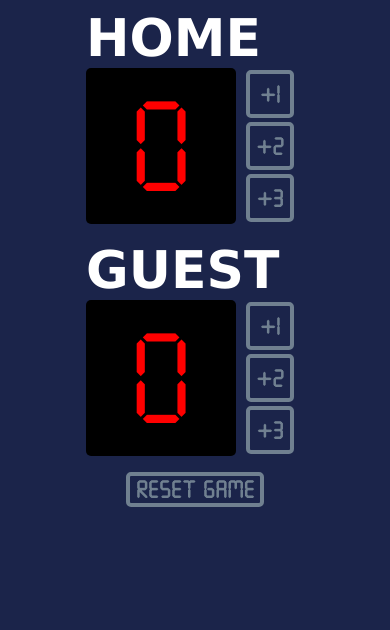
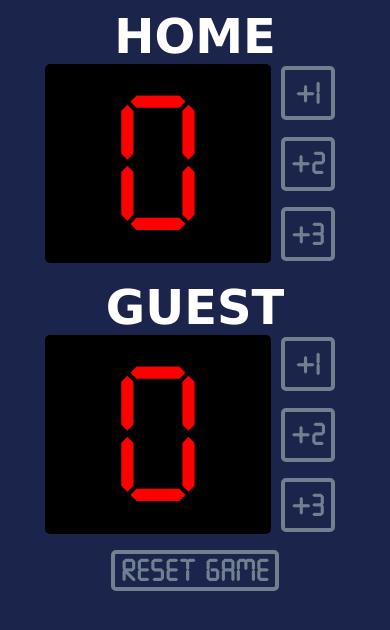
Before and after one commit to DownrangeBean/BasketballScoreBoard, a plain HTML site: page index.html in a window 390 px wide. Drawn offline with Linux system fonts and the light colour scheme.

Commit message:
Set root font size to 1px, added support for double density, updated all styles to make use of 1rem as 1 pixl, made everything relative, where applicable for better responsive design.

```diff
--- a/index.css
+++ b/index.css
@@ -3,19 +3,29 @@
     src: url("./fonts/Seven\ Segment.ttf") format('TrueType');
 }
 
-body {
-    font-size: 1rem;
-    background-color: #1b244a;
+html {
+    font-size: 1px;
 }
+
+@media (min-resolution: 2dppx) {
+    html {
+        font-size: 2px;
+    }
+}
+
 
 /**********
 typography
 **********/
 .team-title {
     color: white;
-    font-size: 3.25rem;
+    font-size: 48rem;
     text-transform: uppercase;
     font-family:Verdana, Geneva, Tahoma, sans-serif;
+}
+
+body {
+    font-size: 24rem;
 }
 
 .display-panel {
@@ -36,9 +46,10 @@ button {
 /*********
 Layout
 *********/
-/* .team-container {
-    align-content: ;
-} */
+
+body {
+    background-color: #1b244a;
+}
 
 .team-title {
     margin: 0;
@@ -51,24 +62,14 @@ Layout
     align-items: center;
 }
 
-@media (min-width: 600px) and (max-resolution: 2dppx),
-       (min-width: 1200px) and (min-resolution: 2dppx) {
-    .score-board {
-        flex-direction: row;
-    }
+.team-container {
+    text-align: center;
+    min-width: 80%;
+    margin-bottom: 16rem;
 }
 
 .score-card {
     display: flex;
-    margin-bottom: 1rem;
-    text-align: center;
-}
-
-@media (min-width: 600px) and (max-resolution: 2dppx),
-       (min-width: 1200px) and (min-resolution: 2dppx) {
-    .score-card {
-        flex-direction: column;
-    }
 }
 
 .display-panel {
@@ -77,7 +78,6 @@ Layout
     background-color: black;
     border-radius: 5px;
     flex-grow: 1;
-    min-width: 150px;
 }
 
 .score {
@@ -88,30 +88,42 @@ Layout
     display: flex;
     flex-direction: column;
     justify-content: space-between;
-    padding: 0px 0.5rem;
-}
-
-@media (min-width: 600px) and (max-resolution: 2dppx),
-       (min-width: 1200px) and (min-resolution: 2dppx) {
-    .button-panel {
-        flex-direction: row;
-        padding: 0.5rem 0;
-    }
+    margin: 0 8rem;
 }
 
 button {
     background: none;
     border: 4px solid slategray;
     border-radius: 5px;
-
+    font-size: 1.25em;
 }
 
 .button-increment {
-    width: 2em;
-    height: 2em;
-    margin: 2px;
+    width: 1.8em;
+    height: 1.8em;
+    margin: 2rem;
 }
 
 .reset-button-container {
     text-align: center;
 }
+
+@media (min-width: 600px) and (max-resolution: 2dppx),
+       (min-width: 1200px) and (min-resolution: 2dppx) {
+    .score-board {
+        flex-direction: row;
+    }
+
+    .team-container {
+        min-width: 25%;
+    }
+
+    .score-card {
+        flex-direction: column;
+    }
+
+    .button-panel {
+        flex-direction: row;
+        margin: 8rem 0;
+    }
+}
```
